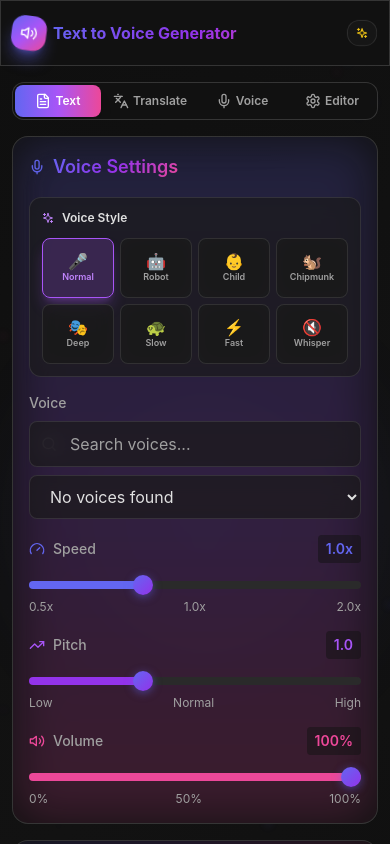
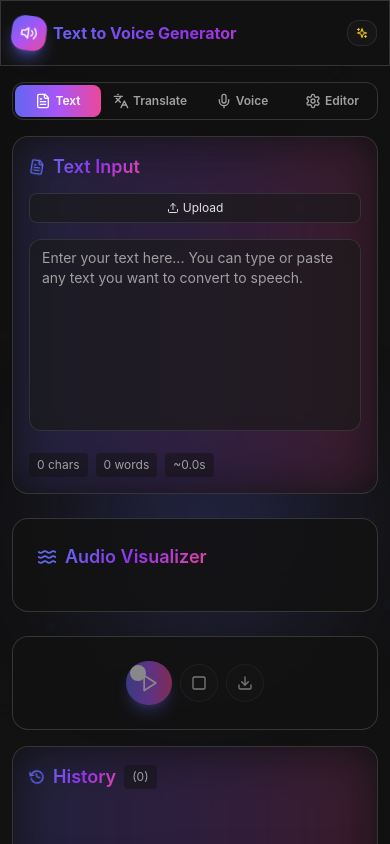
Before and after one commit to TMNPThennakoon/Text-to-Voice-Generator, a React (Vite) app: page / in a window 390 px wide. Shown: the top 844 px of the page. Built offline with nearby package versions, Linux system fonts and the light colour scheme.

Commit message:
Fix tab content visibility - Ensure translate and speech panels appear before Voice Controls on mobile

```diff
--- a/src/App.tsx
+++ b/src/App.tsx
@@ -221,7 +221,7 @@ function App() {
 
         <div className={`grid grid-cols-1 ${activeTab !== 'audio-editor' ? 'lg:grid-cols-4' : ''} gap-4 sm:gap-6`}>
           {/* Left Column - Main Content (3 columns) */}
-          <div className={`${activeTab !== 'audio-editor' ? 'lg:col-span-3' : 'lg:col-span-full'} space-y-4 sm:space-y-6`}>
+          <div className={`${activeTab !== 'audio-editor' ? 'lg:col-span-3' : 'lg:col-span-full'} space-y-4 sm:space-y-6 order-1`}>
             {/* Tab Content */}
             {activeTab === 'text' && (
               <motion.div
@@ -359,7 +359,7 @@ function App() {
 
           {/* Right Column - Voice Controls (1 column) - Hidden on audio-editor tab */}
           {activeTab !== 'audio-editor' && (
-            <div className="space-y-4 sm:space-y-6 order-first lg:order-last">
+            <div className="space-y-4 sm:space-y-6 order-2 lg:order-2">
               <VoiceControls
                 settings={settings}
                 availableVoices={availableVoices}
```
